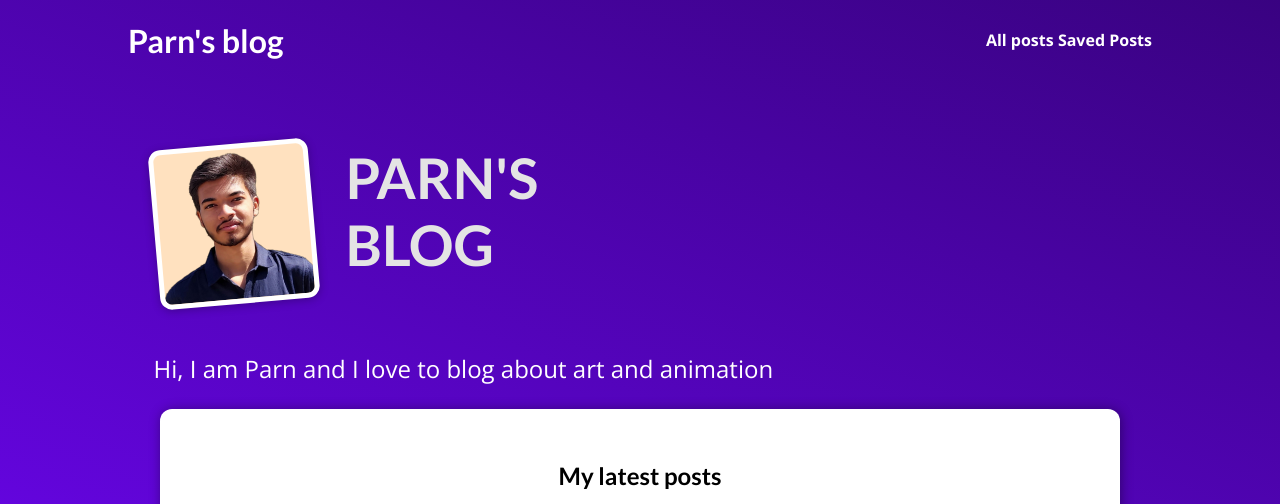
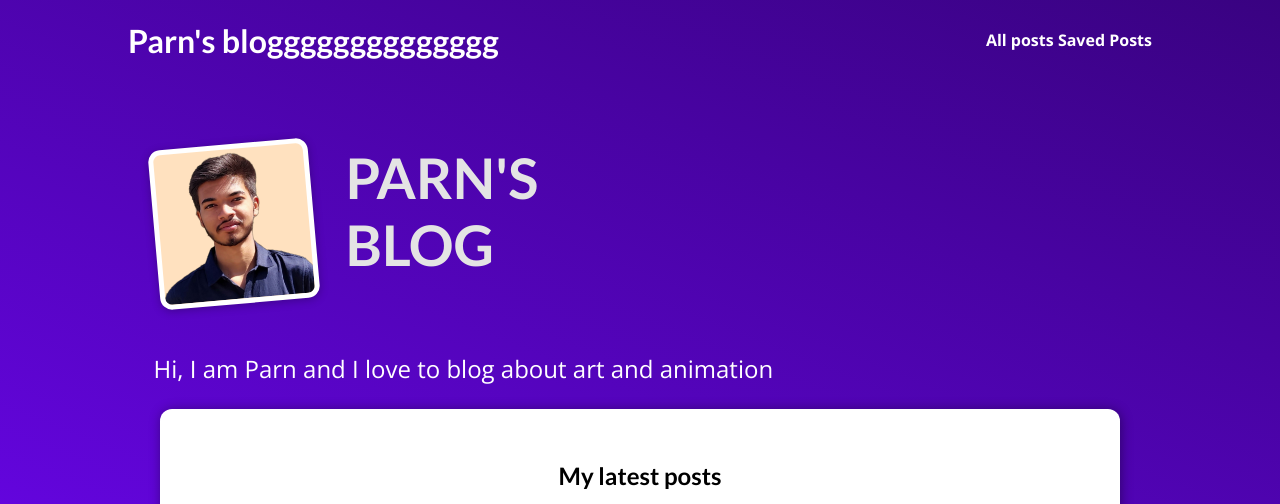
Before and after one commit to parn-jain/Django-Blog-Website, a Django app: page / in a window 1280 px wide. Shown: the top 504 px of the page. Run offline with Django 5.2, Linux system fonts and the light colour scheme; data comes from the database, SQL or seed files in the repository.

Commit message:
spelling hange

```diff
--- a/templates/base.html
+++ b/templates/base.html
@@ -11,7 +11,7 @@
 </head>
 <body>
     <header id = "main-navigation">
-        <h1><a href="{%url "home"%}">Parn's blog</a></h1>
+        <h1><a href="{%url "home"%}">Parn's blogggggggggggggg</a></h1>
         <nav>
             <a href="{%url "posts"%}">All posts</a>
             <a href="{%url "read-later"%}">Saved Posts</a>
```
